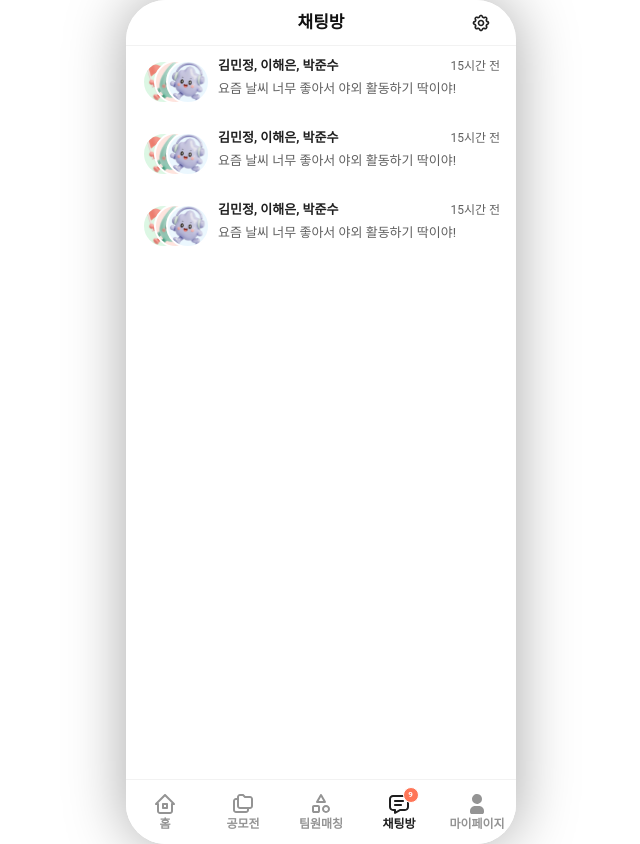
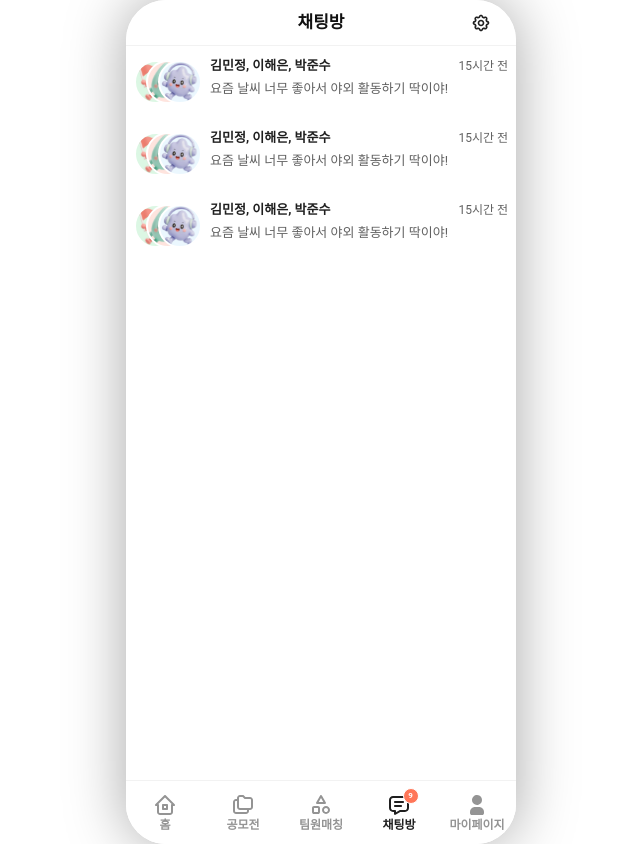
Before and after one commit to IT-Cotato/13th-Gongmozip-FE, a Next.js app: page /chat in a window 1280 px wide. Shown: the whole page, without its empty margins (319-959 px from the left). Built offline with nearby package versions, Linux system fonts and the light colour scheme.

Commit message:
채팅 목록 하단 네비게이션 UI 정렬

```diff
--- a/src/app/chat/_components/ChatListShell.tsx
+++ b/src/app/chat/_components/ChatListShell.tsx
@@ -171,7 +171,7 @@ function ChatRoomRow({ room }: { room: ChatRoom }) {
   return (
     <Link
       href={`/chat/${room.id}`}
-      className="flex h-[72px] w-full shrink-0 items-center gap-2 overflow-hidden bg-white px-4 py-2"
+      className="flex h-[72px] w-full shrink-0 items-center gap-2 overflow-hidden bg-white p-2"
     >
       <AvatarStack avatarSrcs={room.avatarSrcs} />
       <ChatRoomRowText room={room} showTime />
--- a/src/components/layout/BottomNavigation.tsx
+++ b/src/components/layout/BottomNavigation.tsx
@@ -32,7 +32,7 @@ export default function BottomNavigation({ unreadChatCount = 0 }: BottomNavigati
   return (
     <nav
       aria-label="하단 내비게이션"
-      className="flex w-full items-center justify-center border-t border-[rgba(97,97,97,0.08)] bg-white pt-1 pb-[calc(0.25rem+env(safe-area-inset-bottom))]"
+      className="flex h-[64px] w-full shrink-0 items-center justify-center border-t border-[rgba(97,97,97,0.08)] bg-white py-1"
     >
       {NAV_ITEMS.map((item) => {
         const isActive = item.href === "/" ? pathname === "/" : pathname.startsWith(item.href);
@@ -43,14 +43,14 @@ export default function BottomNavigation({ unreadChatCount = 0 }: BottomNavigati
             href={item.href}
             data-nav-item={item.id}
             aria-current={isActive ? "page" : undefined}
-            className={`flex min-w-0 flex-1 flex-col items-center py-2 ${
+            className={`flex h-full min-w-0 flex-1 flex-col items-center py-2 ${
               isActive ? "text-color-gray-850" : "text-color-gray-500"
             }`}
           >
             <span className="relative block size-6">
               {item.renderIcon()}
               {item.id === "chat" && unreadChatCount > 0 && (
-                <span className="absolute -top-[5px] -right-[7.62px] flex h-4 min-w-4 items-center justify-center rounded-full border border-white bg-color-coral-500 px-1 text-[8px] font-semibold text-white">
+                <span className="absolute -top-[5px] -right-[7.62px] flex h-4 min-w-4 items-center justify-center rounded-full border border-white bg-color-coral-500 px-1 text-[8px] leading-[1.35] font-semibold text-white">
                   {unreadChatCount > 99 ? "99+" : unreadChatCount}
                 </span>
               )}
```
